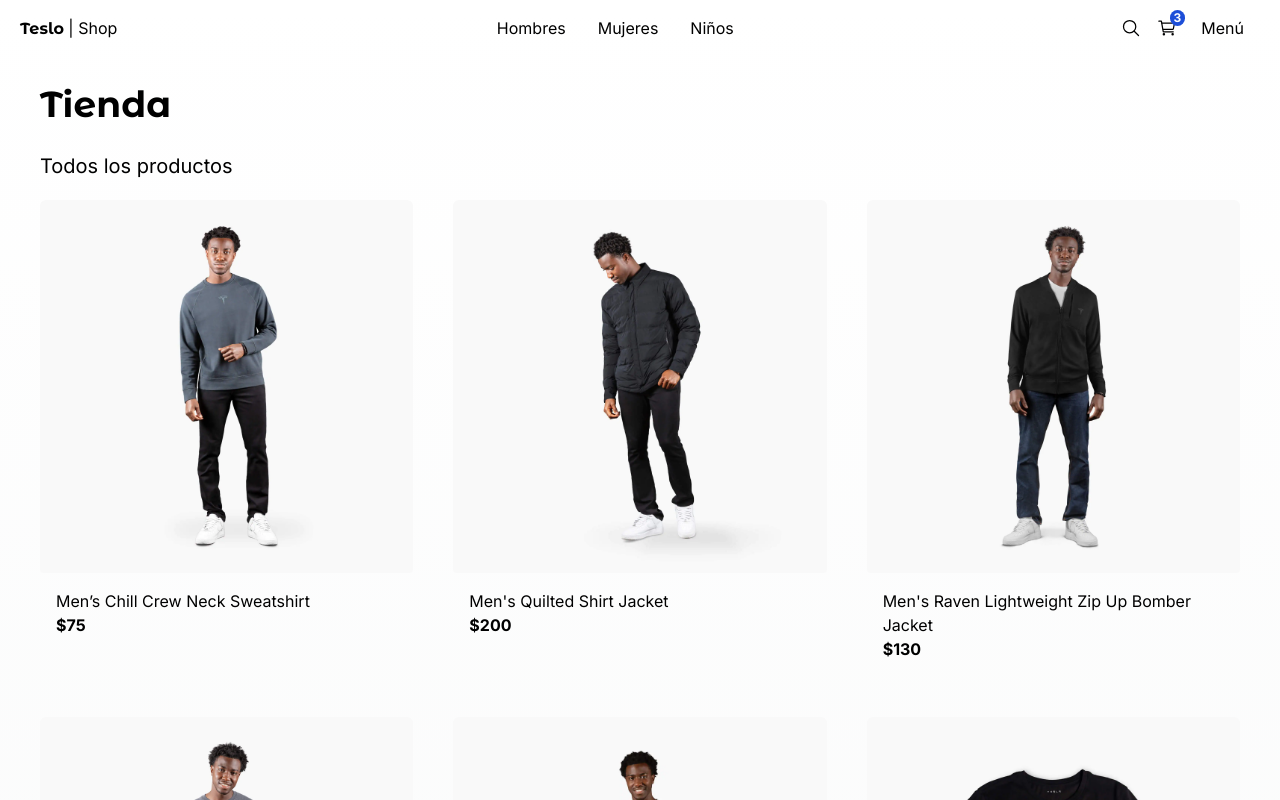
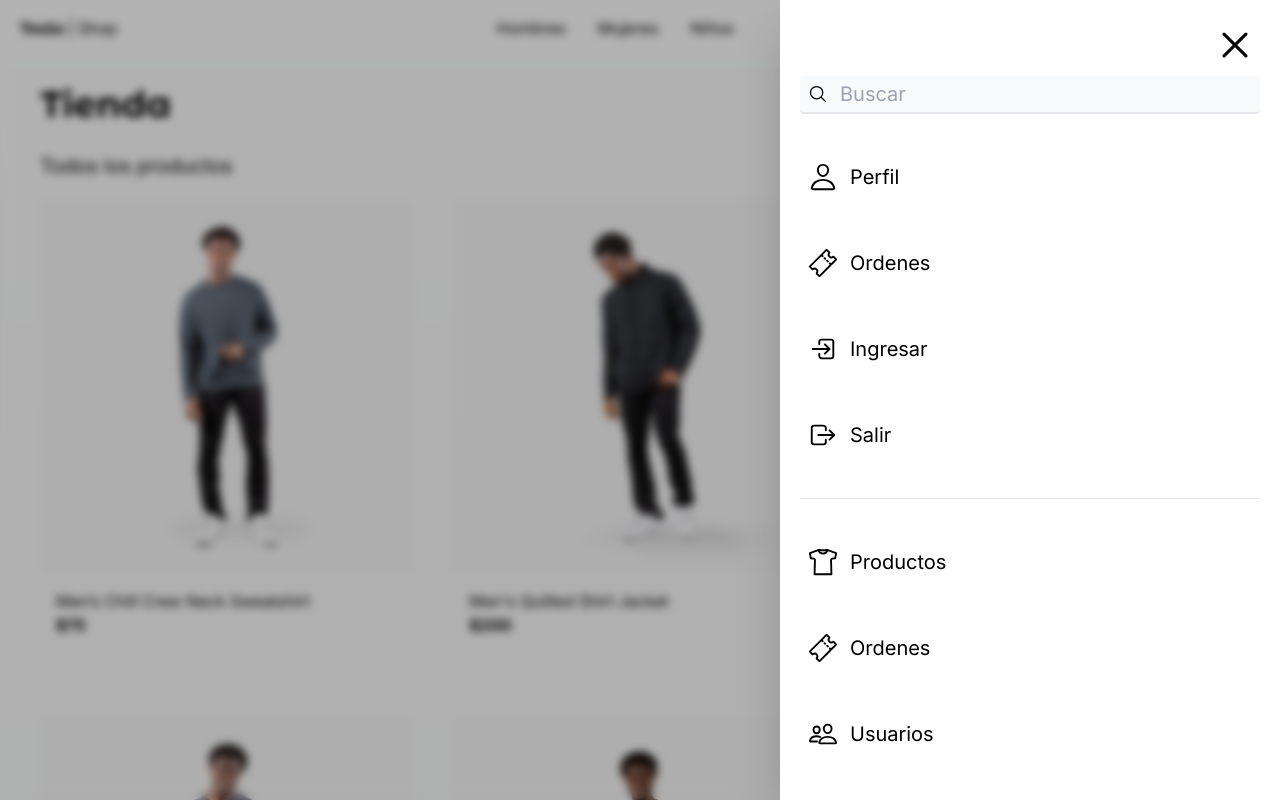
Before and after one commit to joselimaico/shop, a Next.js app: page / in a window 1280 px wide. Both pictures are taken after a click on the button "Menú". Shown: the top 800 px of the page. Built offline with nearby package versions, Linux system fonts and the light colour scheme.

Commit message:
add sidebar

```diff
--- a/package.json
+++ b/package.json
@@ -9,10 +9,12 @@
     "lint": "next lint"
   },
   "dependencies": {
+    "clsx": "^2.1.0",
     "next": "14.1.4",
     "react": "^18",
     "react-dom": "^18",
-    "react-icons": "^5.0.1"
+    "react-icons": "^5.0.1",
+    "zustand": "^4.5.2"
   },
   "devDependencies": {
     "@types/node": "^20",
--- a/src/app/(shop)/layout.tsx
+++ b/src/app/(shop)/layout.tsx
@@ -1,4 +1,4 @@
-import { TopMenu } from "@/components";
+import { Sidebar, TopMenu } from "@/components";
 
 export default function ShopeLayout({
   children,
@@ -8,6 +8,7 @@
   return (
     <main className="min-h-screen ">
       <TopMenu />
+      <Sidebar />
       <div className="px-0 sm:px-10">{children}</div>
     </main>
   );
--- a/src/components/index.ts
+++ b/src/components/index.ts
@@ -1,6 +1,8 @@
 export * from "./ui/top-menu/TopMenu";
 export * from "./ui/title/Title";
 export * from "./ui/not-found/PageNotFound";
+export * from "./ui/sidebar/Sidebar";
+
 
 export * from "./products/product-grid/ProductGrid";
 export * from "./products/product-grid/ProductGridItem";
--- /dev/null
+++ b/src/components/ui/sidebar/Sidebar.tsx
@@ -0,0 +1,72 @@
+"use client";
+
+import clsx from "clsx";
+import {
+  IoCloseOutline,
+  IoSearchOutline,
+} from "react-icons/io5";
+
+import { useUIStore } from "@/store";
+import { AdminSidebarOptions, SidebarOptions } from "./sidebar-options";
+import { SidebarOption } from "./SidebarOption";
+
+export const Sidebar = () => {
+  const isSideMenuOpen = useUIStore((state) => state.isSideMenuOpen);
+  const closeMenu = useUIStore((state) => state.closeSideMenu);
+
+  return (
+    <div>
+      {/* Background black */}
+      {isSideMenuOpen && (
+        <div className="fixed top-0 left-0 w-screen h-screen z-10 bg-black opacity-30" />
+      )}
+
+      {/* Blur */}
+      {isSideMenuOpen && (
+        <div
+          onClick={closeMenu}
+          className="fade-in fixed top-0 left-0 w-screen h-screen z-10 backdrop-filter backdrop-blur-sm"
+        />
+      )}
+
+      {/* Sidemenu */}
+      <nav
+        className={clsx(
+          "fixed p-5 right-0 top-0 w-[500px] h-screen bg-white z-20 shadow-2xl transform transition-all duration-300",
+          {
+            "translate-x-full": !isSideMenuOpen,
+          }
+        )}
+      >
+        <IoCloseOutline
+          size={50}
+          className="absolute top-5 right-5 cursor-pointer"
+          onClick={() => closeMenu()}
+        />
+
+        {/* Input */}
+        <div className="relative mt-14">
+          <IoSearchOutline size={20} className="absolute top-2 left-2" />
+          <input
+            type="text"
+            placeholder="Buscar"
+            className="w-full bg-gray-50 rounded pl-10 py-1 pr-10 border-b-2 text-xl border-gray-200 focus:outline-none focus:border-blue-500"
+          />
+        </div>
+
+        {/* Menú */}
+
+        {SidebarOptions.map((option,index) => (
+          <SidebarOption {...option} key={index} />
+        ))}
+
+        {/* Line Separator */}
+        <div className="w-full h-px bg-gray-200 my-10" />
+
+        {AdminSidebarOptions.map((option, index) => (
+          <SidebarOption {...option} key={`${index}-${option.label}`} />
+        ))}
+      </nav>
+    </div>
+  );
+};
--- /dev/null
+++ b/src/components/ui/sidebar/SidebarOption.tsx
@@ -0,0 +1,20 @@
+import Link from "next/link";
+import { IconType } from "react-icons";
+
+interface Props {
+  label: string;
+  url: string;
+  Icon: IconType;
+}
+
+export const SidebarOption = ({ Icon, label, url }: Props) => {
+  return (
+    <Link
+      href={url}
+      className="flex items-center mt-10 p-2 hover:bg-gray-100 rounded transition-all"
+    >
+      <Icon size={30}/>
+      <span className="ml-3 text-xl">{label}</span>
+    </Link>
+  );
+};
--- /dev/null
+++ b/src/components/ui/sidebar/sidebar-options.ts
@@ -0,0 +1,51 @@
+import { SidebarOption } from "@/interfaces";
+import {
+  IoLogInOutline,
+  IoLogOutOutline,
+  IoPeopleOutline,
+  IoPersonOutline,
+  IoShirtOutline,
+  IoTicketOutline,
+} from "react-icons/io5";
+
+export const SidebarOptions: SidebarOption[] = [
+  {
+    Icon: IoPersonOutline,
+    label: "Perfil",
+    url: "/",
+  },
+  {
+    Icon: IoTicketOutline,
+    label: "Ordenes",
+    url: "/",
+  },
+  {
+    Icon: IoLogInOutline,
+    label: "Ingresar",
+    url: "/",
+  },
+  {
+    Icon: IoLogOutOutline,
+    label: "Salir",
+    url: "/",
+  },
+];
+
+export const AdminSidebarOptions: SidebarOption[] = [
+  {
+    Icon: IoShirtOutline,
+    label: "Productos",
+    url: "/",
+  },
+  {
+    Icon: IoTicketOutline,
+    label: "Ordenes",
+    url: "/",
+  },
+  {
+    Icon: IoPeopleOutline,
+    label: "Usuarios",
+    url: "/",
+  },
+
+];
--- a/src/components/ui/top-menu/TopMenu.tsx
+++ b/src/components/ui/top-menu/TopMenu.tsx
@@ -1,38 +1,49 @@
-'use client';
+"use client";
 
-import Link from 'next/link';
-import { IoSearchOutline, IoCartOutline } from 'react-icons/io5';
+import Link from "next/link";
+import { IoSearchOutline, IoCartOutline } from "react-icons/io5";
 
-import { titleFont } from '@/config/fonts';
-
+import { titleFont } from "@/config/fonts";
+import { useUIStore } from "@/store";
 
 export const TopMenu = () => {
-
+  const openSideMenu = useUIStore((state) => state.openSideMenu);
   return (
     <nav className="flex px-5 justify-between items-center w-full">
-
-      {/* Logo */ }
+      {/* Logo */}
       <div>
-        <Link
-          href="/">
-          <span className={ `${ titleFont.className } antialiased font-bold` } >Teslo</span>
+        <Link href="/">
+          <span className={`${titleFont.className} antialiased font-bold`}>
+            Teslo
+          </span>
           <span> | Shop</span>
         </Link>
       </div>
 
-      {/* Center Menu */ }
+      {/* Center Menu */}
       <div className="hidden sm:block">
-
-        <Link className="m-2 p-2 rounded-md transition-all hover:bg-gray-100" href="/category/men">Hombres</Link>
-        <Link className="m-2 p-2 rounded-md transition-all hover:bg-gray-100" href="/category/women">Mujeres</Link>
-        <Link className="m-2 p-2 rounded-md transition-all hover:bg-gray-100" href="/category/kids">Niños</Link>
-
+        <Link
+          className="m-2 p-2 rounded-md transition-all hover:bg-gray-100"
+          href="/category/men"
+        >
+          Hombres
+        </Link>
+        <Link
+          className="m-2 p-2 rounded-md transition-all hover:bg-gray-100"
+          href="/category/women"
+        >
+          Mujeres
+        </Link>
+        <Link
+          className="m-2 p-2 rounded-md transition-all hover:bg-gray-100"
+          href="/category/kids"
+        >
+          Niños
+        </Link>
       </div>
 
-
-      {/* Search, Cart, Menu */ }
+      {/* Search, Cart, Menu */}
       <div className="flex items-center">
-
         <Link href="/search" className="mx-2">
           <IoSearchOutline className="w-5 h-5" />
         </Link>
@@ -47,13 +58,12 @@
         </Link>
 
         <button
-          className="m-2 p-2 rounded-md transition-all hover:bg-gray-100">
+          onClick={openSideMenu}
+          className="m-2 p-2 rounded-md transition-all hover:bg-gray-100"
+        >
           Menú
         </button>
-
       </div>
-
-
     </nav>
   );
 };
--- a/src/interfaces/index.ts
+++ b/src/interfaces/index.ts
@@ -1,4 +1,2 @@
-
-
-
-export * from './product.interface';
+export * from "./product.interface";
+export * from "./sidebar.option.interface";
--- /dev/null
+++ b/src/store/index.ts
@@ -0,0 +1 @@
+export * from "./ui/ui-store";
--- /dev/null
+++ b/src/store/ui/ui-store.ts
@@ -0,0 +1,17 @@
+import { create } from 'zustand';
+
+interface State {
+  isSideMenuOpen: boolean;
+
+  openSideMenu: () => void;
+  closeSideMenu: () => void;
+
+}
+
+
+export const useUIStore = create<State>()((set) => ({
+  isSideMenuOpen: false,
+
+  openSideMenu: () => set({ isSideMenuOpen: true }),
+  closeSideMenu: () => set({ isSideMenuOpen: false }),
+}));
```
Also changed, not shown: src/interfaces/sidebar.option.interface.ts (added, +7 -0 lines), 1 other file (tests, documents, lock files or other folders).
